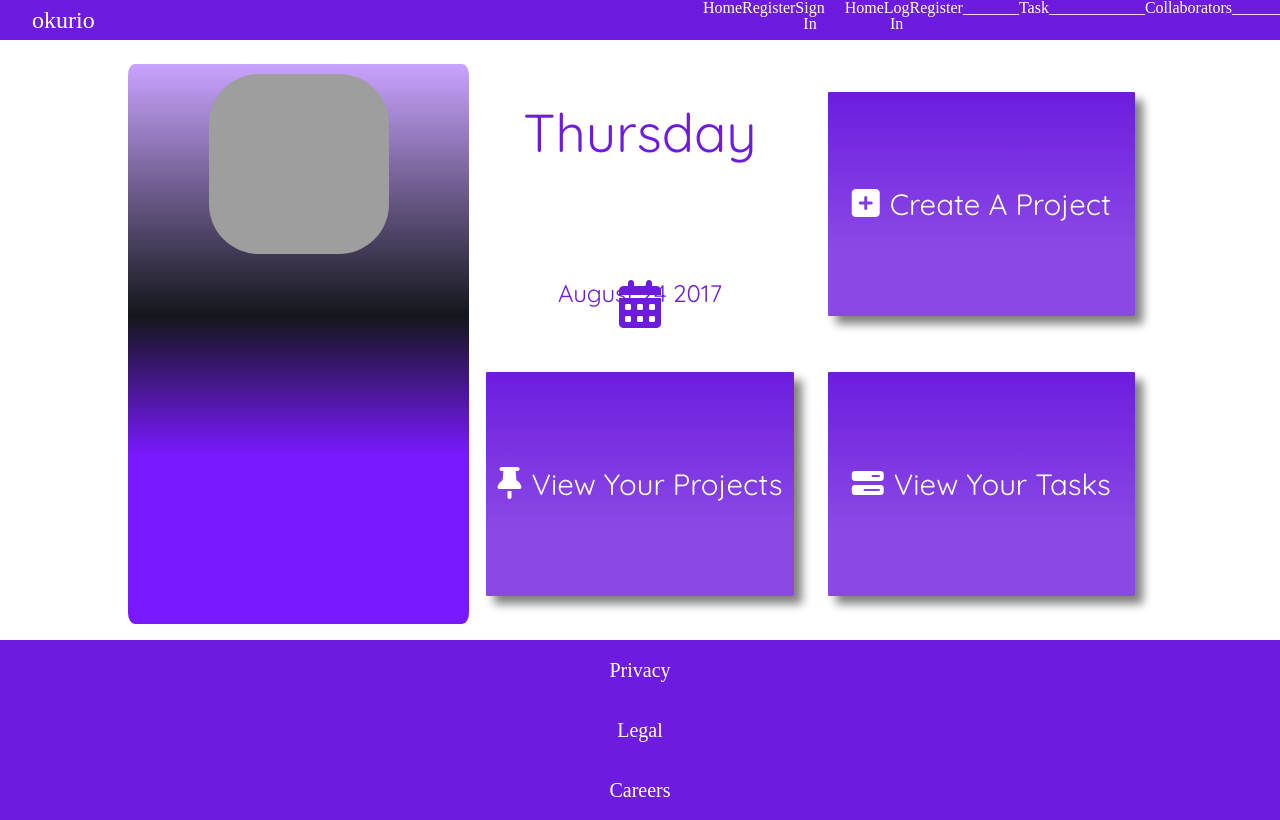
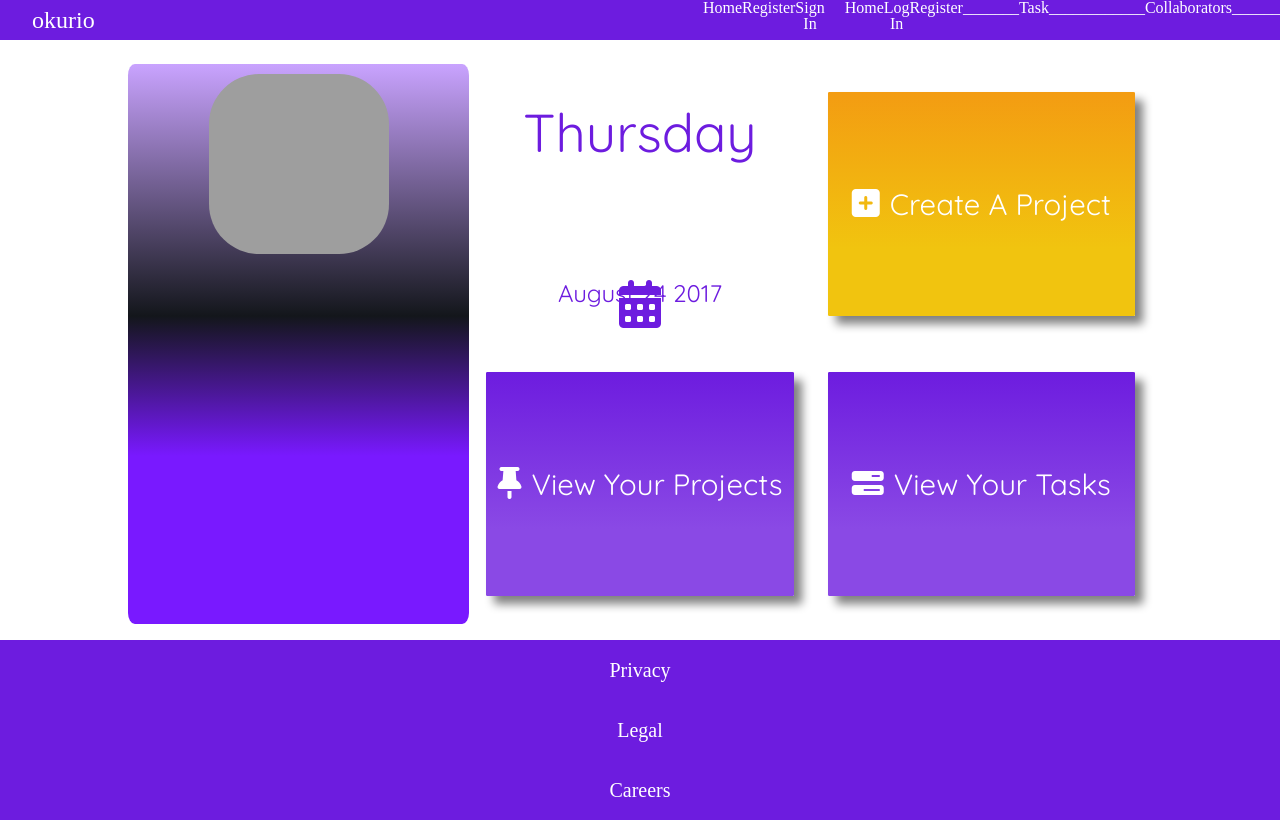
Before and after one commit to Cityslick/Occurio, a React (Create React App) app in the folder client/occurio/: page /user in a window 1280 px wide. In both pictures the pointer is over the element "Create A Project". Built offline with nearby package versions, Linux system fonts and the light colour scheme; grey boxes are pictures that could not be loaded.

Commit message:
add hover properties

```diff
--- a/client/occurio/src/User.css
+++ b/client/occurio/src/User.css
@@ -87,3 +87,10 @@
     top: 40%;
     font-size: 22pt;
 }
+
+.user-links > div:nth-child(2):hover,
+.user-links > div:nth-child(3):hover,
+.user-links > div:nth-child(4):hover {
+   background: linear-gradient(#f39c12 0%, #f1c40f 70%);
+
+}
```
